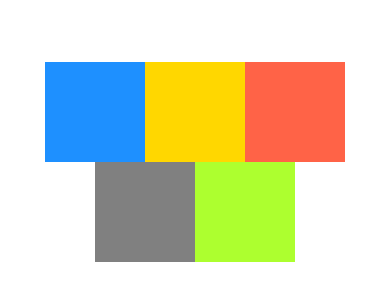
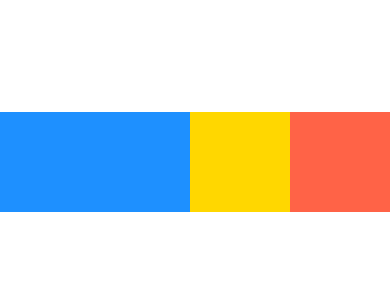
Before and after one commit to sagarniroula112/Reference--React-Native, a React Native app: screen / in a window 390 px wide. Shown: the part 260-560 px from the top of the page. Built offline with nearby package versions, Linux system fonts and the light colour scheme.

Commit message:
FlexGrow and FlexShrink!

```diff
--- a/App.js
+++ b/App.js
@@ -10,23 +10,22 @@
         flexDirection: "row",
         justifyContent: "center", // align along horizontal axis (main axis)
         alignItems: "center", // align along vertical axis (secondary axis) // alignment in one line
-        alignContent: "center", // determines alignment of entire content, only works with wrapping
-        flexWrap: "wrap",
+        // alignContent: "center", // determines alignment of entire content, only works with wrapping
+        // flexWrap: "wrap",
       }}
     >
       <View
         style={{
           backgroundColor: "dodgerblue",
-          width: 100,
+          // flexBasis: 100, // width or height
+          // flexGrow: 1, // the view will grow to fill available space
+          flexShrink: 1, // this item can get shrunk in case of other items being overflown
+          width: 300,
           height: 100,
         }}
       />
       <View style={{ backgroundColor: "gold", width: 100, height: 100 }} />
       <View style={{ backgroundColor: "tomato", width: 100, height: 100 }} />
-      <View style={{ backgroundColor: "grey", width: 100, height: 100 }} />
-      <View
-        style={{ backgroundColor: "greenyellow", width: 100, height: 100 }}
-      />
     </View>
   );
 }
```
Also changed, not shown: PreviousCodes/flexWrap&AlignContent.js (added, +32 -0 lines).
